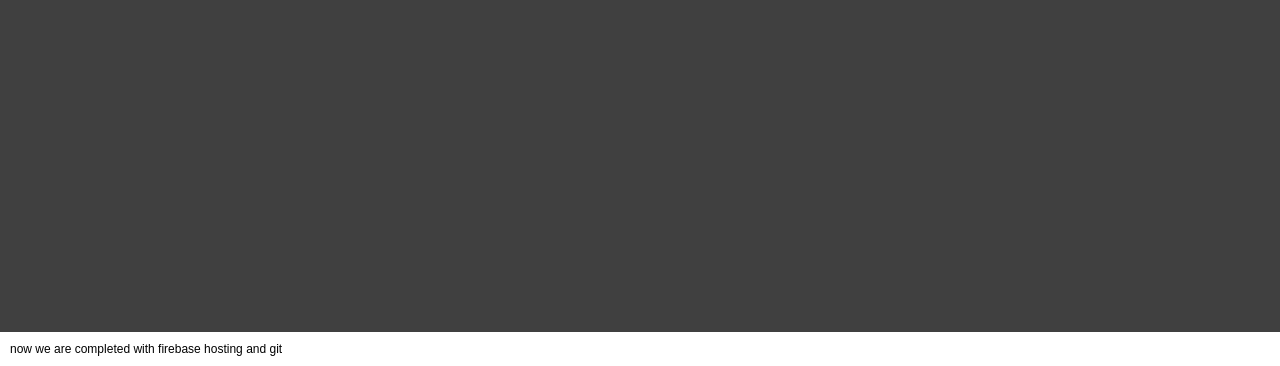
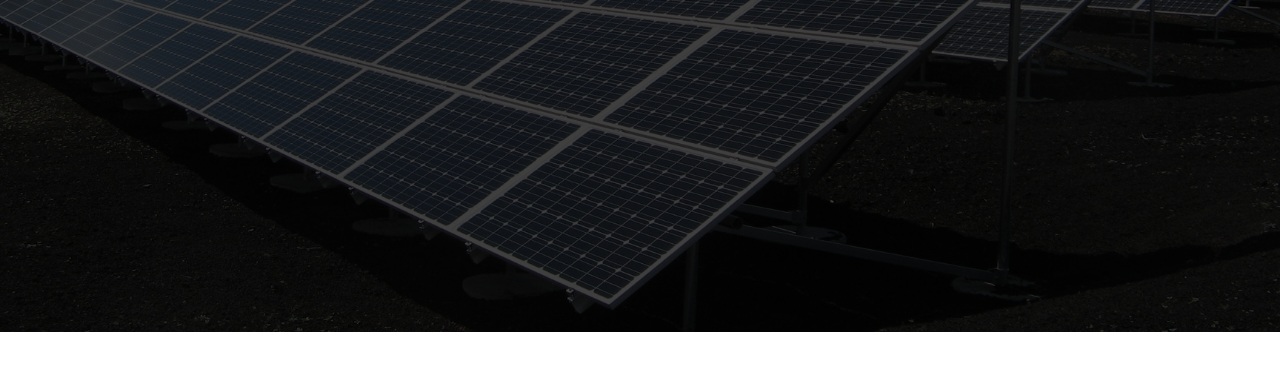
Before and after one commit to abdal099/Zero1, a plain HTML site: page Index.html in a window 1280 px wide. Shown: the part 468-834 px from the top of the page. After the commit the page ends 800 px from the top, so only its background shows below. Drawn offline with Linux system fonts and the light colour scheme.

Commit message:
Update Complete

```diff
--- a/Index.html
+++ b/Index.html
@@ -29,6 +29,5 @@
             </form>
         </div>
     </div>
-    <p>now we are completed with firebase hosting and git</p>
 </body>
 </html>
```
Also changed, not shown: background.jpg (added), logo.jpg (added).
